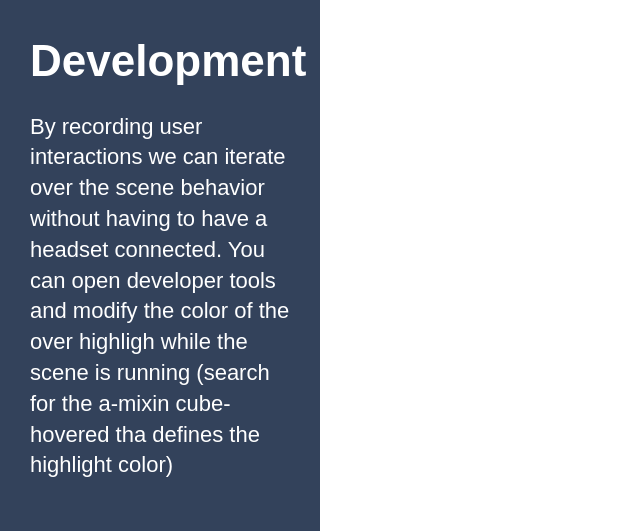
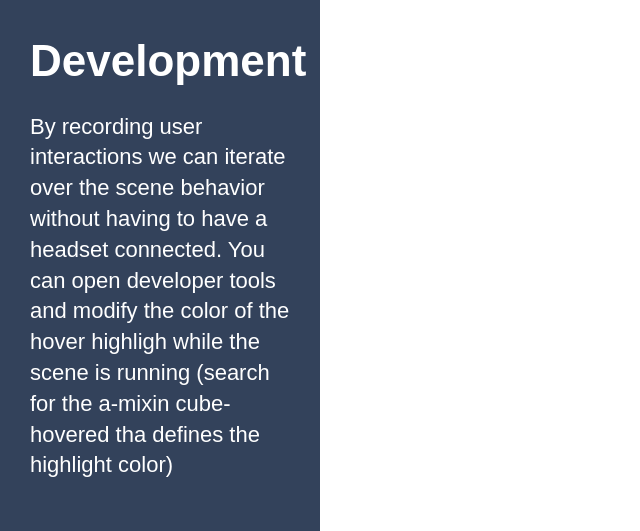
Before and after one commit to dmarcos/aframe-motion-capture-components, a website built with webpack: page examples/development.html in a window 1280 px wide. Shown: the top 531 px of the page, 0-640 px from the left. Built offline with nearby package versions, Linux system fonts and the light colour scheme.

Commit message:
Instructions

```diff
--- a/examples/development.html
+++ b/examples/development.html
@@ -19,7 +19,7 @@
       <div class="sidebar">
         <h1>Development</h1>
         <p>By recording user interactions we can iterate over the scene behavior
-        without having to have a headset connected. You can open developer tools and modify the color of the over highligh while the scene is running (search for the a-mixin cube-hovered tha defines the highlight color)</p>
+        without having to have a headset connected. You can open developer tools and modify the color of the hover highligh while the scene is running (search for the a-mixin cube-hovered tha defines the highlight color)</p>
       </div>
       <a-scene fog="color: #bc483e; near: 0; far: 65;" avatar-replayer="src: assets/dev-recording.json; loop: true; spectatorMode: false" embedded>
         <a-assets>
```
